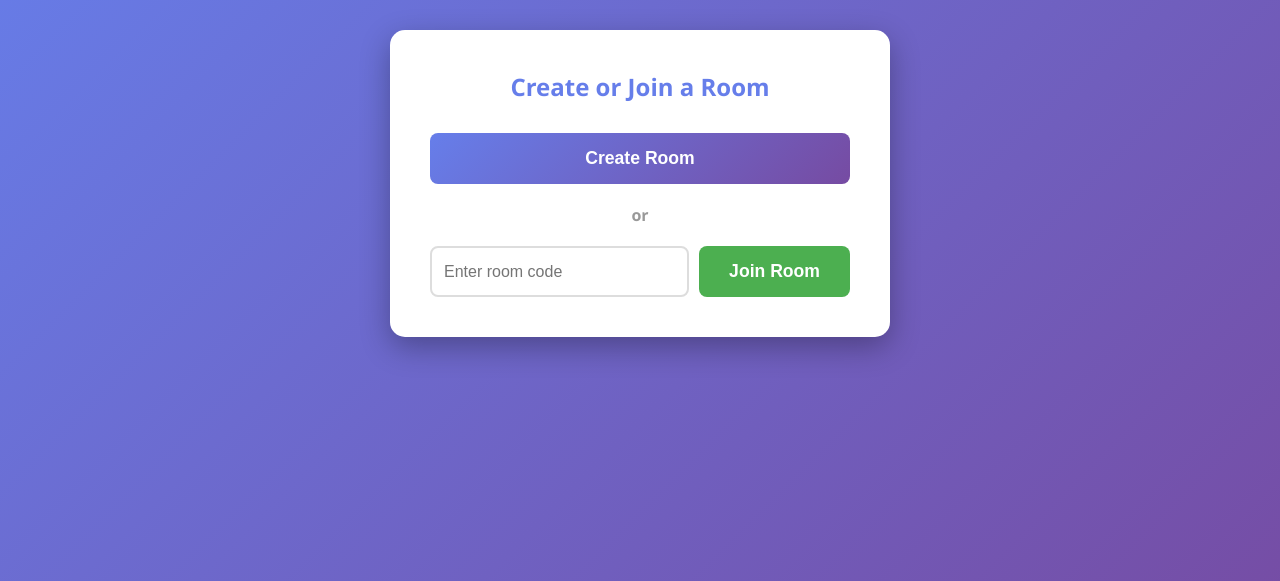
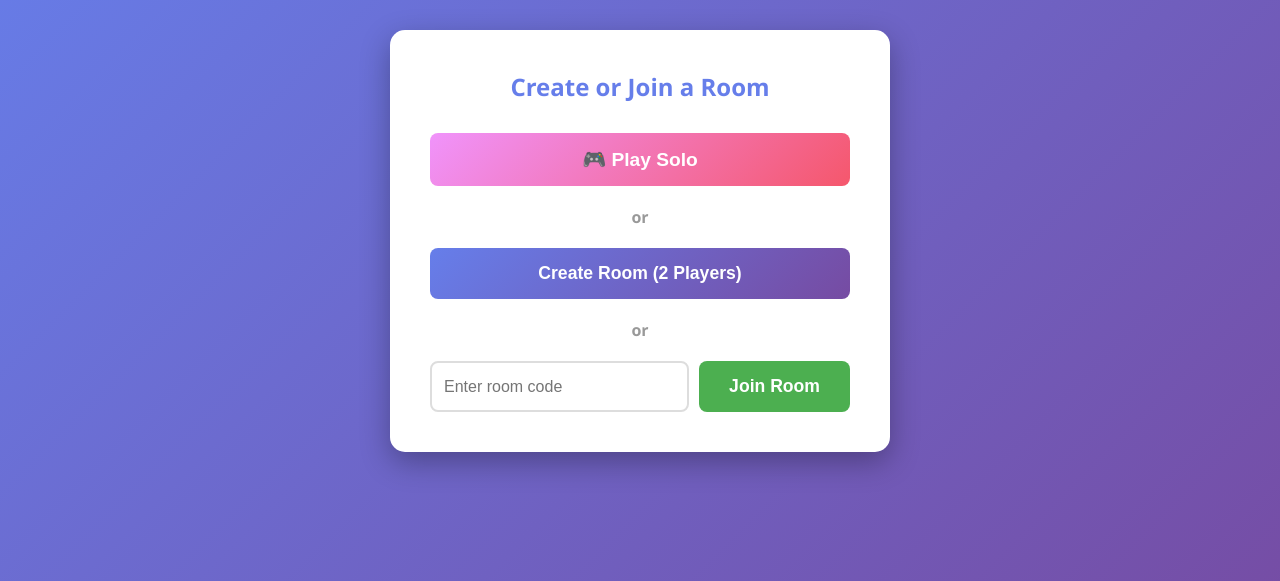
Before and after one commit to anikamahns907/spotitbotit, a FastAPI app: page / in a window 1280 px wide. Shown: the part 122-703 px from the top of the page. Run offline with FastAPI, Linux system fonts and the light colour scheme.

Commit message:
Add solo mode

```diff
--- a/main.py
+++ b/main.py
@@ -11,7 +11,7 @@ import string
 from typing import Dict, Set, Optional
 from datetime import datetime, timedelta
 
-from fastapi import FastAPI, WebSocket, WebSocketDisconnect, HTTPException
+from fastapi import FastAPI, WebSocket, WebSocketDisconnect, HTTPException, Query
 from fastapi.responses import FileResponse
 from fastapi.staticfiles import StaticFiles
 
@@ -38,14 +38,16 @@ class GameRoom:
         self.round_duration = 15  # seconds
         self.game = None
         self.winner: Optional[str] = None  # player_id who found the match
+        self.solo_mode = False  # Single player mode
 
-    def add_player(self, player_id: str, websocket: WebSocket, player_name: str):
+    def add_player(self, player_id: str, websocket: WebSocket, player_name: str, solo_mode: bool = False):
         """Add a player to the room."""
-        if len(self.players) >= 2:
+        if not solo_mode and len(self.players) >= 2:
             raise ValueError("Room is full (max 2 players)")
         self.players[player_id] = websocket
         self.player_names[player_id] = player_name
         self.scores[player_id] = 0
+        self.solo_mode = solo_mode
 
     def remove_player(self, player_id: str):
         """Remove a player from the room."""
@@ -55,7 +57,9 @@ class GameRoom:
         self.current_cards.pop(player_id, None)
 
     def is_full(self) -> bool:
-        """Check if room has 2 players."""
+        """Check if room has 2 players (or ready for solo mode)."""
+        if self.solo_mode:
+            return len(self.players) >= 1
         return len(self.players) == 2
 
     def start_game(self):
@@ -118,7 +122,8 @@ class GameRoom:
             "round_timer": self.round_timer.isoformat() if self.round_timer else None,
             "round_duration": self.round_duration,
             "winner": self.winner,
-            "is_full": self.is_full()
+            "is_full": self.is_full(),
+            "solo_mode": self.solo_mode
         }
 
 
@@ -151,14 +156,17 @@ async def get_room_status(room_code: str):
 
 
 @app.post("/api/rooms/create")
-async def create_room():
+async def create_room(solo: bool = Query(False)):
     """Create a new game room."""
     room_code = generate_room_code()
     while room_code in rooms:
         room_code = generate_room_code()
 
-    rooms[room_code] = GameRoom(room_code)
-    return {"room_code": room_code}
+    room = GameRoom(room_code)
+    if solo:
+        room.solo_mode = True
+    rooms[room_code] = room
+    return {"room_code": room_code, "solo_mode": solo}
 
 
 @app.websocket("/ws/{room_code}")
@@ -176,11 +184,11 @@ async def websocket_endpoint(websocket: WebSocket, room_code: str):
 
     # Generate player ID
     player_id = f"player_{len(room.players) + 1}"
-    player_name = f"Player {len(room.players) + 1}"
+    player_name = "Solo Player" if room.solo_mode else f"Player {len(room.players) + 1}"
 
     try:
         # Add player to room
-        room.add_player(player_id, websocket, player_name)
+        room.add_player(player_id, websocket, player_name, solo_mode=room.solo_mode)
 
         # Notify player of connection
         await websocket.send_json({
@@ -204,12 +212,18 @@ async def websocket_endpoint(websocket: WebSocket, room_code: str):
             "state": room.get_state()
         })
 
-        # If room is full, notify both players
+        # If room is ready (full for multiplayer, or solo mode)
         if room.is_full():
-            await broadcast_to_room(room, {
-                "type": "room_full",
-                "message": "Both players connected! Ready to start."
-            })
+            if room.solo_mode:
+                await websocket.send_json({
+                    "type": "room_ready",
+                    "message": "Ready to play solo! Click Start Game."
+                })
+            else:
+                await broadcast_to_room(room, {
+                    "type": "room_full",
+                    "message": "Both players connected! Ready to start."
+                })
 
         # Main message loop
         while True:
@@ -231,21 +245,39 @@ async def websocket_endpoint(websocket: WebSocket, room_code: str):
                     is_correct = room.check_match(player_id, guess)
                     if is_correct:
                         # Player found the match!
-                        await broadcast_to_room(room, {
-                            "type": "match_found",
-                            "player_id": player_id,
-                            "player_name": player_name,
-                            "match": room.current_match,
-                            "state": room.get_state()
-                        })
+                        if room.solo_mode:
+                            # Solo mode: just notify the player
+                            await websocket.send_json({
+                                "type": "match_found",
+                                "player_id": player_id,
+                                "player_name": player_name,
+                                "match": room.current_match,
+                                "state": room.get_state(),
+                                "solo_mode": True
+                            })
+                        else:
+                            # Multiplayer: broadcast to all
+                            await broadcast_to_room(room, {
+                                "type": "match_found",
+                                "player_id": player_id,
+                                "player_name": player_name,
+                                "match": room.current_match,
+                                "state": room.get_state()
+                            })
 
                         # Wait a bit, then start next round
                         await asyncio.sleep(3)
                         room.start_round()
-                        await broadcast_to_room(room, {
-                            "type": "new_round",
-                            "state": room.get_state()
-                        })
+                        if room.solo_mode:
+                            await websocket.send_json({
+                                "type": "new_round",
+                                "state": room.get_state()
+                            })
+                        else:
+                            await broadcast_to_room(room, {
+                                "type": "new_round",
+                                "state": room.get_state()
+                            })
                     else:
                         # Wrong guess
                         await websocket.send_json({
--- a/static/game.js
+++ b/static/game.js
@@ -11,12 +11,14 @@ class SpotItGame {
         this.playerName = null;
         this.gameState = null;
         this.timerInterval = null;
+        this.soloMode = false;
 
         this.initializeEventListeners();
     }
 
     initializeEventListeners() {
         // Room creation/joining
+        document.getElementById('play-solo-btn').addEventListener('click', () => this.playSolo());
         document.getElementById('create-room-btn').addEventListener('click', () => this.createRoom());
         document.getElementById('join-room-btn').addEventListener('click', () => this.joinRoom());
         document.getElementById('room-code-input').addEventListener('keypress', (e) => {
@@ -33,11 +35,25 @@ class SpotItGame {
         // Symbol click handlers (will be added dynamically)
     }
 
+    async playSolo() {
+        try {
+            const response = await fetch('/api/rooms/create?solo=true', { method: 'POST' });
+            const data = await response.json();
+            this.roomCode = data.room_code;
+            this.soloMode = true;
+            this.connectWebSocket();
+        } catch (error) {
+            console.error('Error starting solo game:', error);
+            this.showMessage('Error starting solo game. Please try again.', 'error');
+        }
+    }
+
     async createRoom() {
         try {
             const response = await fetch('/api/rooms/create', { method: 'POST' });
             const data = await response.json();
             this.roomCode = data.room_code;
+            this.soloMode = false;
             this.connectWebSocket();
         } catch (error) {
             console.error('Error creating room:', error);
@@ -120,6 +136,10 @@ class SpotItGame {
                 this.showMessage(message.message, 'info');
                 break;
 
+            case 'room_ready':
+                this.showMessage(message.message, 'info');
+                break;
+
             case 'game_started':
                 this.gameState = message.state;
                 this.showGameScreen();
@@ -138,7 +158,10 @@ class SpotItGame {
                 this.gameState = message.state;
                 const winnerName = message.player_name;
                 const match = message.match;
-                if (this.playerId === message.player_id) {
+                if (message.solo_mode) {
+                    this.showMessage(`🎉 You found it! "${match}" - Great job! Score: ${this.gameState.scores[this.playerId] || 0}`, 'success');
+                    this.playSound('win');
+                } else if (this.playerId === message.player_id) {
                     this.showMessage(`🎉 You found it! "${match}" - You win this round!`, 'success');
                     this.playSound('win');
                 } else {
@@ -205,6 +228,12 @@ class SpotItGame {
         } else {
             startBtn.style.display = 'none';
         }
+
+        // Update solo mode indicator
+        if (this.gameState.solo_mode) {
+            this.soloMode = true;
+            document.getElementById('solo-mode-indicator').classList.remove('hidden');
+        }
     }
 
     showGameScreen() {
@@ -212,6 +241,11 @@ class SpotItGame {
         document.getElementById('game-screen').classList.add('active');
         document.getElementById('current-room-code').textContent = this.roomCode;
         document.getElementById('game-content').classList.remove('hidden');
+
+        // Show solo mode indicator if in solo mode
+        if (this.soloMode || (this.gameState && this.gameState.solo_mode)) {
+            document.getElementById('solo-mode-indicator').classList.remove('hidden');
+        }
     }
 
     startGame() {
--- a/static/style.css
+++ b/static/style.css
@@ -93,6 +93,17 @@ header h1 {
     transform: translateY(-2px);
 }
 
+.btn-solo {
+    background: linear-gradient(135deg, #f093fb 0%, #f5576c 100%);
+    color: white;
+    font-size: 1.2em;
+}
+
+.btn-solo:hover {
+    transform: translateY(-2px);
+    box-shadow: 0 5px 15px rgba(245, 87, 108, 0.4);
+}
+
 .input {
     padding: 12px;
     font-size: 1em;
@@ -185,6 +196,20 @@ header h1 {
 .game-controls {
     text-align: center;
     margin: 20px 0;
+}
+
+.solo-indicator {
+    margin-top: 15px;
+    padding: 10px;
+    background: #fff3cd;
+    border: 2px solid #ffc107;
+    border-radius: 8px;
+    color: #856404;
+    font-weight: bold;
+}
+
+.solo-indicator.hidden {
+    display: none;
 }
 
 .game-content {
--- a/templates/index.html
+++ b/templates/index.html
@@ -19,7 +19,9 @@
                 <h2>Create or Join a Room</h2>
 
                 <div class="room-actions">
-                    <button id="create-room-btn" class="btn btn-primary">Create Room</button>
+                    <button id="play-solo-btn" class="btn btn-solo">🎮 Play Solo</button>
+                    <div class="divider">or</div>
+                    <button id="create-room-btn" class="btn btn-primary">Create Room (2 Players)</button>
                     <div class="divider">or</div>
                     <div class="join-section">
                         <input type="text" id="room-code-input" placeholder="Enter room code" maxlength="6" class="input">
@@ -52,6 +54,7 @@
 
             <div id="game-controls" class="game-controls">
                 <button id="start-game-btn" class="btn btn-primary">Start Game</button>
+                <div id="solo-mode-indicator" class="solo-indicator hidden">🎮 Solo Mode - Practice finding matches!</div>
             </div>
 
             <div id="game-content" class="game-content hidden">
```
